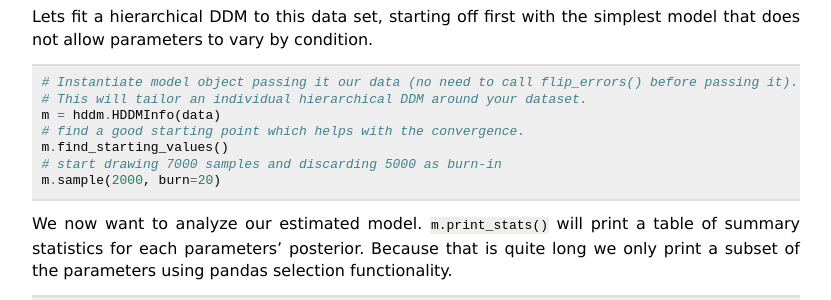
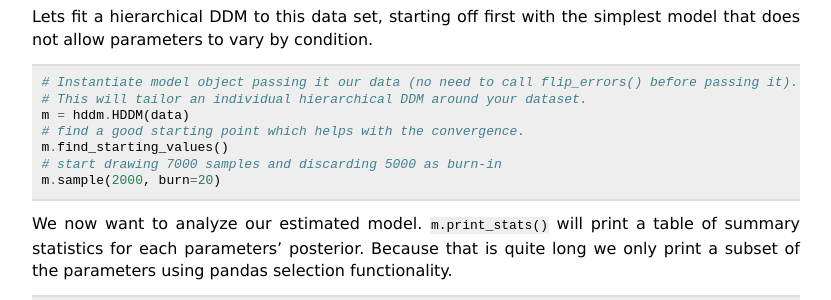
Before and after one commit to hddm-devs/hddm, a Sphinx documentation site: the page built from docs/source/demo.rst, in a window 1280 px wide and 900 px high, scrolled down 2403 px. Shown: the part 152-452 px from the top of the window, without its empty margins (48-879 px from the left). Built offline with Sphinx 7.4.7, drawn with Linux system fonts in a browser that asks for light colours; some of the changed text lies outside the part shown.

Commit message:
DOC: Updated to use HDDM rather than HDDMInfo.

```diff
--- a/docs/source/demo.rst
+++ b/docs/source/demo.rst
@@ -148,7 +148,7 @@ the simplest model that does not allow parameters to vary by condition.
 
     # Instantiate model object passing it our data (no need to call flip_errors() before passing it).
     # This will tailor an individual hierarchical DDM around your dataset.
-    m = hddm.HDDMInfo(data)
+    m = hddm.HDDM(data)
     # find a good starting point which helps with the convergence.
     m.find_starting_values()
     # start drawing 7000 samples and discarding 5000 as burn-in
@@ -240,7 +240,7 @@ conditions we want to split by.
 
 .. code:: python
 
-    m_stim = hddm.models.HDDMInfo(data, depends_on={'v': 'stim'})
+    m_stim = hddm.HDDM(data, depends_on={'v': 'stim'})
     m_stim.find_starting_values()
     m_stim.sample(2000, burn=20)
 
@@ -525,7 +525,7 @@ DDM model without taking outliers into account.
 
 .. code:: python
 
-    m_no_outlier = hddm.HDDMInfo(outlier_data)
+    m_no_outlier = hddm.HDDM(outlier_data)
     m_no_outlier.sample(2000, burn=50)
 
 .. code:: python
@@ -551,7 +551,7 @@ Here, we specify that we expect roughly 5% outliers in our data.
 
 .. code:: python
 
-    m_outlier = hddm.HDDMInfo(outlier_data, p_outlier=.05)
+    m_outlier = hddm.HDDM(outlier_data, p_outlier=.05)
     m_outlier.sample(2000, burn=20)
 
 .. code:: python
```
Also changed, not shown: 1 other file.
